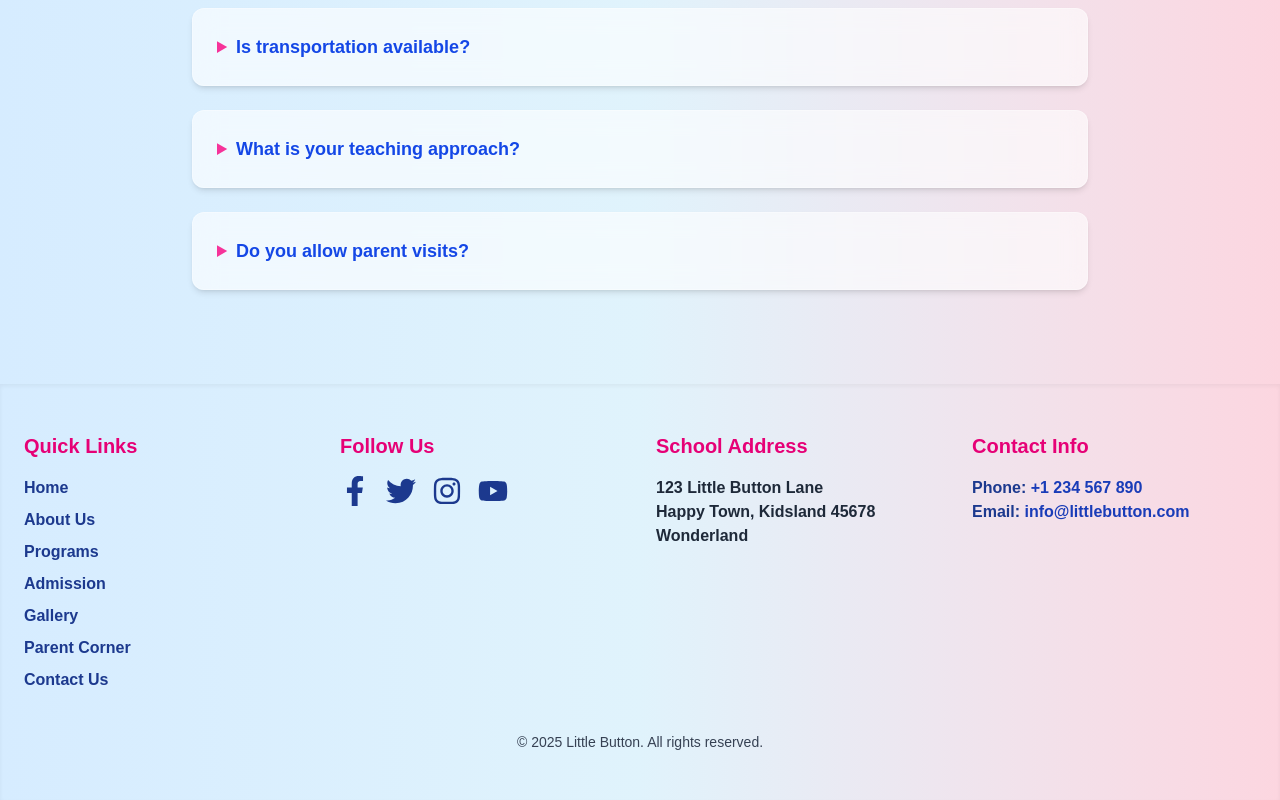
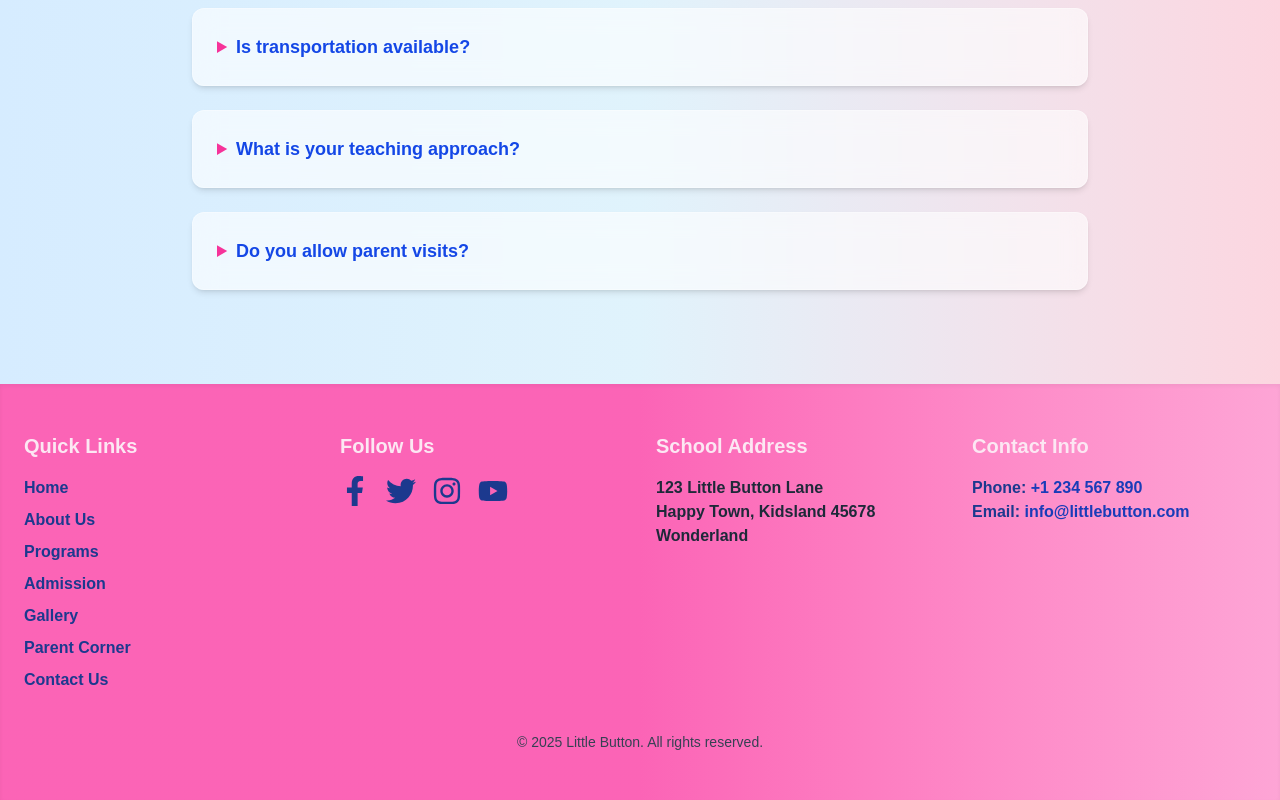
Before and after one commit to abhishekkrpandey17/Little-Button-School, a Next.js app in the folder client/: page / in a window 1280 px wide. Shown: the part 5949-6749 px from the top of the page. Built offline with nearby package versions, Linux system fonts and the light colour scheme.

Commit message:
Update footer.tsx

```diff
--- a/client/src/app/mainpage/footer.tsx
+++ b/client/src/app/mainpage/footer.tsx
@@ -26,17 +26,17 @@ export default function Footer() {
       initial={{ opacity: 0, y: 40 }}
       whileInView={{ opacity: 1, y: 0 }}
       viewport={{ once: true }}
-      className="bg-gradient-to-r from-[#d6ecff] via-[#e0f3fc] to-[#fcd6e0] text-blue-900 py-12 px-6  shadow-inner"
+      className="bg-gradient-to-r from-pink-400 via-pink-400 to-pink-300 text-blue-900 py-12 px-6  shadow-inner"
     >
       <div className="max-w-7xl mx-auto grid grid-cols-1 sm:grid-cols-2 md:grid-cols-4 gap-8">
         {/* Quick Links */}
         <div>
-          <h3 className="text-xl font-extrabold mb-4 text-pink-600">Quick Links</h3>
+          <h3 className="text-xl font-extrabold mb-4 text-pink-100">Quick Links</h3>
           <ul className="space-y-2">
             {quickLinks.map((link) => (
               <motion.li
                 key={link.name}
-                whileHover={{ scale: 1.15, color: "#f472b6", x: 8 }}
+                whileHover={{ scale: 1.15, color: "#f2c7f0", x: 8 }}
                 whileTap={{ scale: 0.95, color: "#be185d" }}
                 transition={{ type: "spring", stiffness: 300 }}
                 className="cursor-pointer text-base font-semibold"
@@ -51,7 +51,7 @@ export default function Footer() {
 
         {/* Social Media */}
         <div>
-          <h3 className="text-xl font-extrabold mb-4 text-pink-600">Follow Us</h3>
+          <h3 className="text-xl font-extrabold mb-4 text-pink-100">Follow Us</h3>
           <div className="flex space-x-4">
             {socialMedia.map((social, idx) => (
               <motion.a
@@ -73,7 +73,7 @@ export default function Footer() {
 
         {/* School Address */}
         <div>
-          <h3 className="text-xl font-extrabold mb-4 text-pink-600">School Address</h3>
+          <h3 className="text-xl font-extrabold mb-4 text-pink-100">School Address</h3>
           <address className="not-italic text-gray-800 text-base font-semibold">
             123 Little Button Lane<br />
             Happy Town, Kidsland 45678<br />
@@ -83,7 +83,7 @@ export default function Footer() {
 
         {/* Contact Info */}
         <div>
-          <h3 className="text-xl font-extrabold mb-4 text-pink-600">Contact Info</h3>
+          <h3 className="text-xl font-extrabold mb-4 text-pink-100">Contact Info</h3>
           <p className="text-base font-semibold">
             Phone:{" "}
             <a href="tel:+1234567890" className="hover:underline text-blue-800">
```
